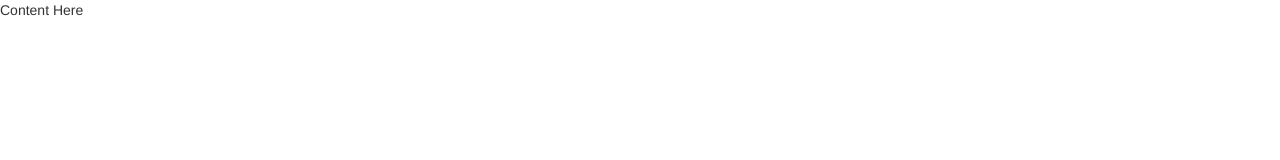
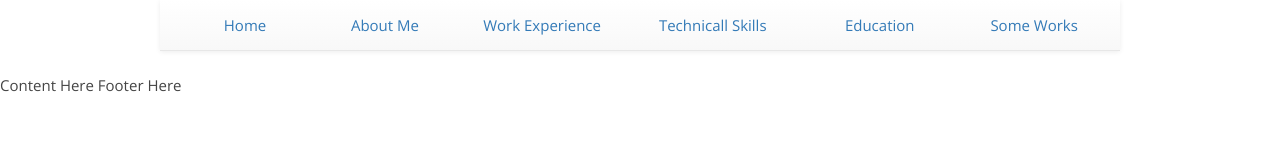
Before and after one commit to noemilosada/noemilosada, a website: page index.html in a window 1280 px wide. Drawn offline with nearby package versions, Linux system fonts and the light colour scheme.

Commit message:
US3 Add and center main navigation

```diff
--- /dev/null
+++ b/assets/less/common.less
@@ -0,0 +1,13 @@
+/**
+ * Common Styles
+ */
+body {
+  background-color: #fff;
+  color: #454545;
+  font-family: 'Open Sans', sans-serif;
+  font-size: 15px;
+  font-weight: normal;
+  line-height: 30px;
+  margin: 0;
+  padding-top: 70px;
+}
--- a/assets/less/menu.less
+++ b/assets/less/menu.less
@@ -1,8 +1,25 @@
 /**
- * Test
+ * Menu styles - Main navigation
  */
-.menuTest {
-  a {
-    color: blue;
+
+/** All Devices **/
+.navbar,
+.navbar .container {
+  margin: 0 auto;
+}
+
+/** Medium Devices (Desktops) */
+@media (min-width: 992px) {
+  .navbar,
+  .navbar .container {
+    width: 960px;
   }
 }
+
+/** Small Devices (Tablets) */
+@media (max-width: 991px) {
+  .navbar,
+  .container {
+    width: 90%;
+  }
+}
--- a/assets/less/theme.less
+++ b/assets/less/theme.less
@@ -1,5 +1,6 @@
 /**
  * Test
  */
+@import 'common.less';
 @import 'icons.less';
 @import 'menu.less';
--- a/index.html
+++ b/index.html
@@ -10,6 +10,7 @@
 
         <!-- Stylesheets dependencies -->
         <link rel="stylesheet" media="all" href="bower_components/bootstrap/dist/css/bootstrap.min.css">
+        <link rel="stylesheet" media="all" href="bower_components/bootstrap/dist/css/bootstrap-theme.min.css">
         <link rel="stylesheet" media="all" href="assets/css/theme.css">
 
         <!-- Custom Fonts -->
@@ -21,7 +22,41 @@
         <![endif]-->
     </head>
     <body>
+        <!-- Top Navigation -->
+        <div class="navbar navbar-default navbar-fixed-top" role="navigation">
+            <div class="container">
+
+                <!-- Brand Menu -->
+                <div class="navbar-header">
+                    <button type="button" class="navbar-toggle" data-toggle="collapse" data-target="#main-navigation">
+                        <span class="sr-only">Toggle navigation</span>
+                        <span class="icon-bar"></span>
+                        <span class="icon-bar"></span>
+                        <span class="icon-bar"></span>
+                    </button>
+                    <a class="navbar-brand visible-xs" href="#">Menu</a>
+                </div>
+
+                <!-- Items Menu -->
+                <div class="collapse navbar-collapse" id="main-navigation">
+                    <ul class="nav nav-justified">
+                        <li><a href="#home" title="Home">Home</a></li>
+                        <li><a href="#aboutMe" title="About Me">About Me</a></li>
+                        <li><a href="#workExperience" title="Work Experience">Work Experience</a></li>
+                        <li><a href="#technicallSkills" title="Technicall Skills">Technicall Skills</a></li>
+                        <li><a href="#education" title="Education">Education</a></li>
+                        <li><a href="#someWorks" title="Some Works">Some Works</a></li>
+                    </ul>
+                </div>
+
+            </div>
+        </div>
+
+        <!-- Content -->
         Content Here
+
+        <!-- Footer -->
+        Footer Here
 
         <!-- Javascript dependencies -->
         <script src="bower_components/jquery/jquery.min.js"></script>
```
Also changed, not shown: assets/css/theme.css, assets/css/theme.min.css.
